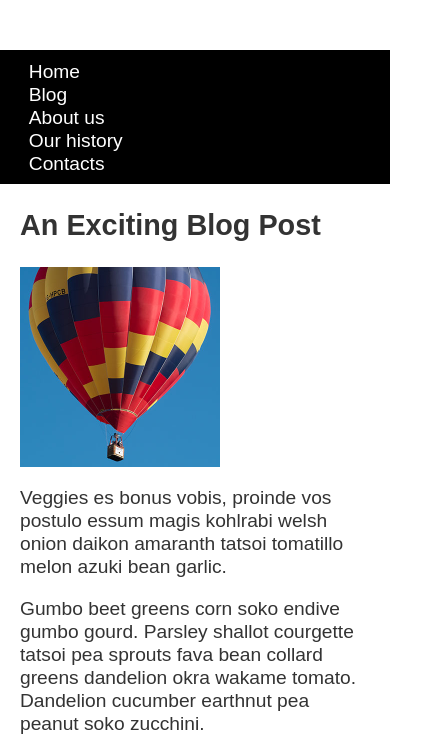
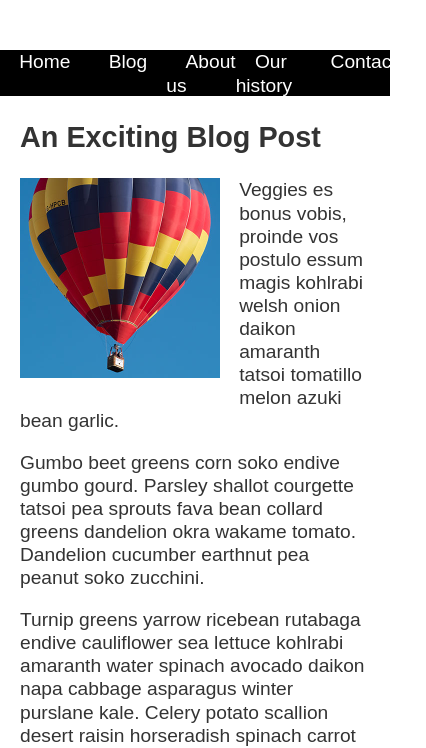
Before and after one commit to birechdebbie/mdnwebdevelopment, a plain HTML site: page layoutpracticeweb/index.html in a window 390 px wide. Shown: the part 96-844 px from the top of the page, 426 px wide, since content can reach past the window. Drawn offline with Linux system fonts and the light colour scheme.

Commit message:
built a responsive website

```diff
--- a/layoutpracticeweb/style.css
+++ b/layoutpracticeweb/style.css
@@ -21,17 +21,29 @@ body {
     margin: 0 auto;
     padding: 0 20px;
     max-width: 980px;
+    display: flex;
+    flex-wrap: wrap; /* Ensures content wraps if the window is too small */
+    gap: 20px; /* Adds space between the columns */
   }
 
   nav {
     background-color: #000;
-    padding: .5em;
+    padding:0;
+    position:sticky;
+    top:0 ;
+    z-index: 1000;
+
   }
+
 
   nav ul {
     margin: 0;
     padding: 0;
     list-style: none;
+    display: flex;
+    justify-content: space-between;
+    list-style: none;
+    margin: 0;
   }
 
   nav a {
@@ -41,6 +53,9 @@ body {
   }
 
   .photos {
+    display: grid;
+    grid-template-columns: repeat(2, 1fr);
+    gap: 1px;
     list-style: none;
     margin: 0;
     padding: 0;
@@ -49,3 +64,17 @@ body {
   .feature {
       width: 200px;
   }
+
+  article img {
+    float: left;
+    margin: 0 1em 1em 0;
+
+  article {
+    flex: 2;
+    min-width: 300px;
+  }
+
+  aside {
+    flex: 1; /* Takes up 1 part of the available space */
+    min-width: 200px; /* Ensures it doesn't shrink too small */
+  }
```
